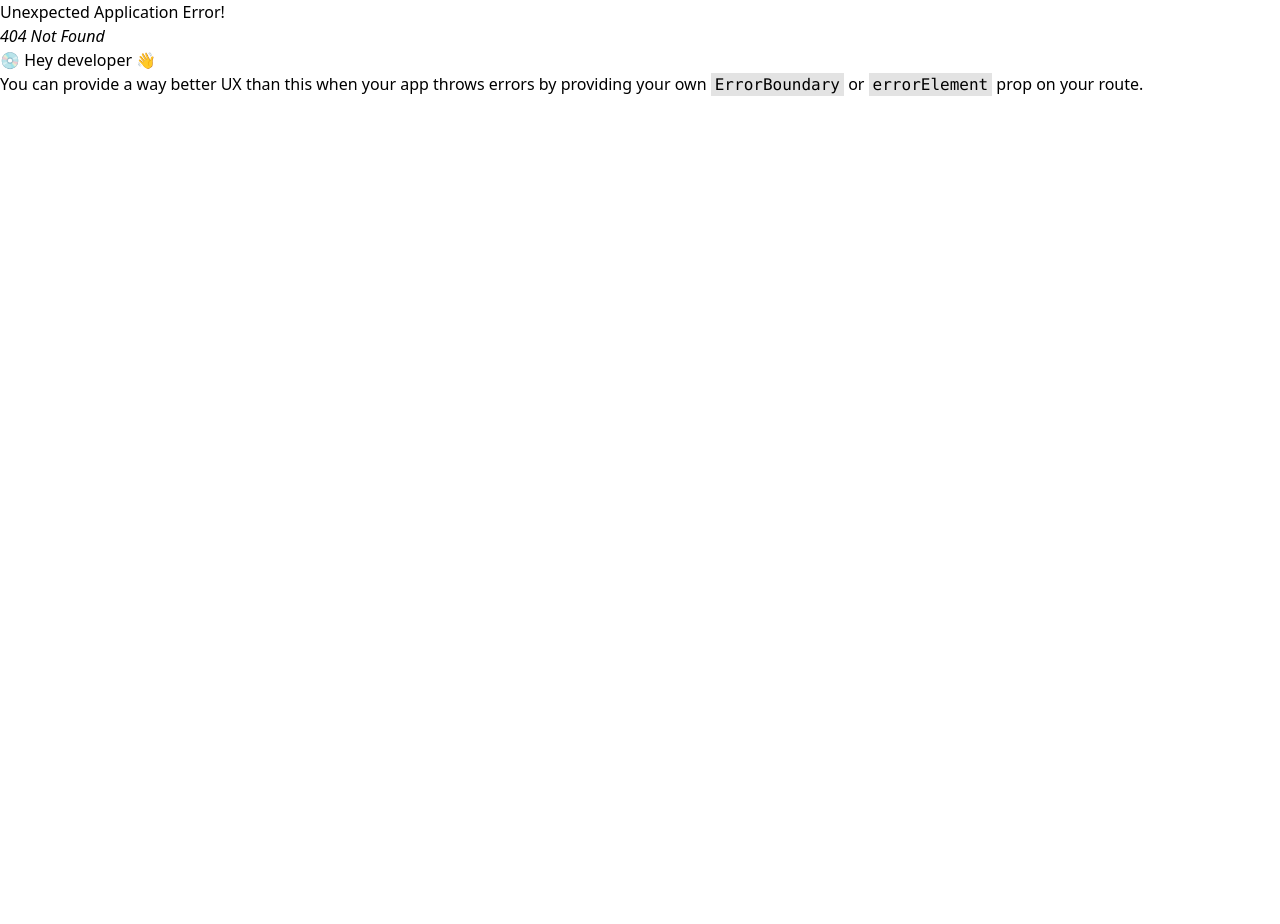
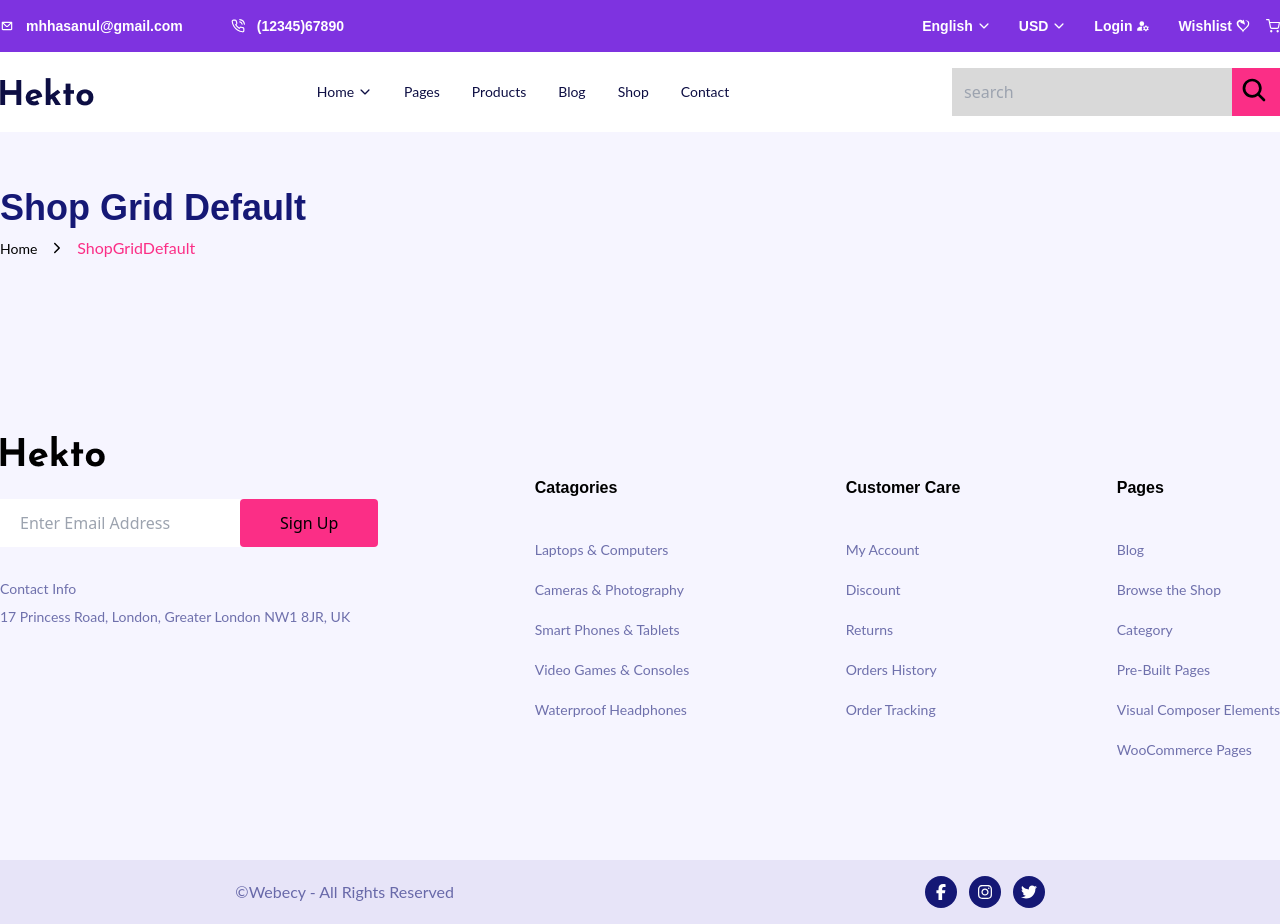
Before and after one commit to mdarafat2201/hekto, a React (Vite) app: page /ShopGridDefault in a window 1280 px wide. Before the commit this address had no page. Before the commit the page ends 800 px from the top, so only its background shows below. Built offline with nearby package versions, Linux system fonts and the light colour scheme.

Commit message:
BreadCrumb part don

```diff
--- a/src/App.jsx
+++ b/src/App.jsx
@@ -1,6 +1,7 @@
 import React from "react";
 import Home from "./Pages/Home/Home";
 import RootLayout from "./Component/CommonComponent/RootLayout/RootLayout";
+import ShopGridDefault from "./Pages/ShopGridDefault/ShopGridDefault";
 import {
   createRoutesFromElements,
   createBrowserRouter,
@@ -11,6 +12,7 @@ const router = createBrowserRouter(
   createRoutesFromElements(
     <Route path="/" element={<RootLayout />}>
       <Route index element={<Home />} />
+      <Route path="/ShopGridDefault" element={<ShopGridDefault />} />
     </Route>
   )
 );
--- /dev/null
+++ b/src/Component/CommonComponent/BreadCrumb/BreadCrumb.jsx
@@ -0,0 +1,58 @@
+import React from "react";
+import { Link, useLocation } from "react-router-dom";
+import { IoIosArrowForward } from "react-icons/io";
+const BreadCrumb = () => {
+  const location = useLocation();
+  let BreadCrumdpathName = location.pathname.split("/").filter((x) => x);
+  let BreadCrumdList = "";
+
+  return (
+    <>
+      <div>
+        <ul className="flex items-center gap-x-3">
+          <li>
+            <Link
+              className="text-sm font-Latofont font-normal text-footer_text_color"
+              to={"/"}
+            >
+              Home
+            </Link>
+          </li>
+          <IoIosArrowForward />
+          {BreadCrumdpathName.map((path, index) => {
+            const isLast = index === BreadCrumdpathName.length - 1;
+            BreadCrumdList += path;
+            return (
+              <li key={path}>
+                {isLast ? (
+                  <Link
+                    className={`${
+                      isLast
+                        ? "text-base font-Latofont font-normal text-secondary_font_color"
+                        : "text-base font-Latofont font-normal text-footer_text_color"
+                    }`}
+                  >
+                    {path}
+                  </Link>
+                ) : (
+                  <Link
+                    to={`/${BreadCrumdList}`}
+                    className={`${
+                      isLast
+                        ? "text-base font-Latofont font-normal secondary_font_color"
+                        : "text-base font-Latofont font-normal text-footer_text_color"
+                    }`}
+                  >
+                    {path}
+                  </Link>
+                )}
+              </li>
+            );
+          })}
+        </ul>
+      </div>
+    </>
+  );
+};
+
+export default BreadCrumb;
--- /dev/null
+++ b/src/Component/CommonComponent/ShopGrid/ShopGridTitle.jsx
@@ -0,0 +1,20 @@
+import React from "react";
+import BreadCrumb from "../BreadCrumb/BreadCrumb";
+const ShopGridTitle = () => {
+  return (
+    <>
+      <div className="pt-14 pb-24 bg-secondary_bg_color">
+        <div className="container">
+          <div>
+            <h1 className=" text-4xl mb-2 font-JosefinSans text-main_font_color font-bold">
+              Shop Grid Default
+            </h1>
+            <BreadCrumb />
+          </div>
+        </div>
+      </div>
+    </>
+  );
+};
+
+export default ShopGridTitle;
--- /dev/null
+++ b/src/Pages/ShopGridDefault/ShopGridDefault.jsx
@@ -0,0 +1,14 @@
+import React from "react";
+import ShopGridTitle from "../../Component/CommonComponent/ShopGrid/ShopGridTitle";
+
+const ShopGridDefault = () => {
+  return (
+    <>
+      <div>
+        <ShopGridTitle />
+      </div>
+    </>
+  );
+};
+
+export default ShopGridDefault;
```
